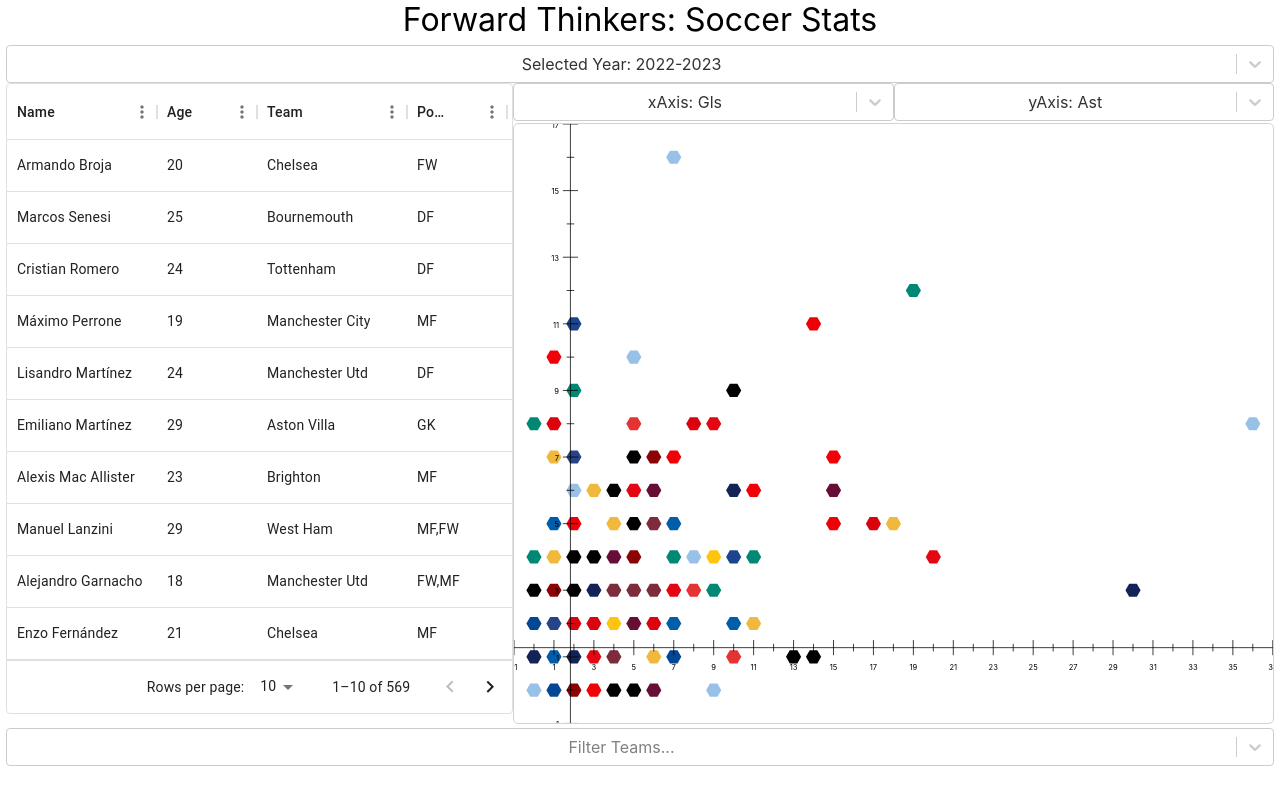
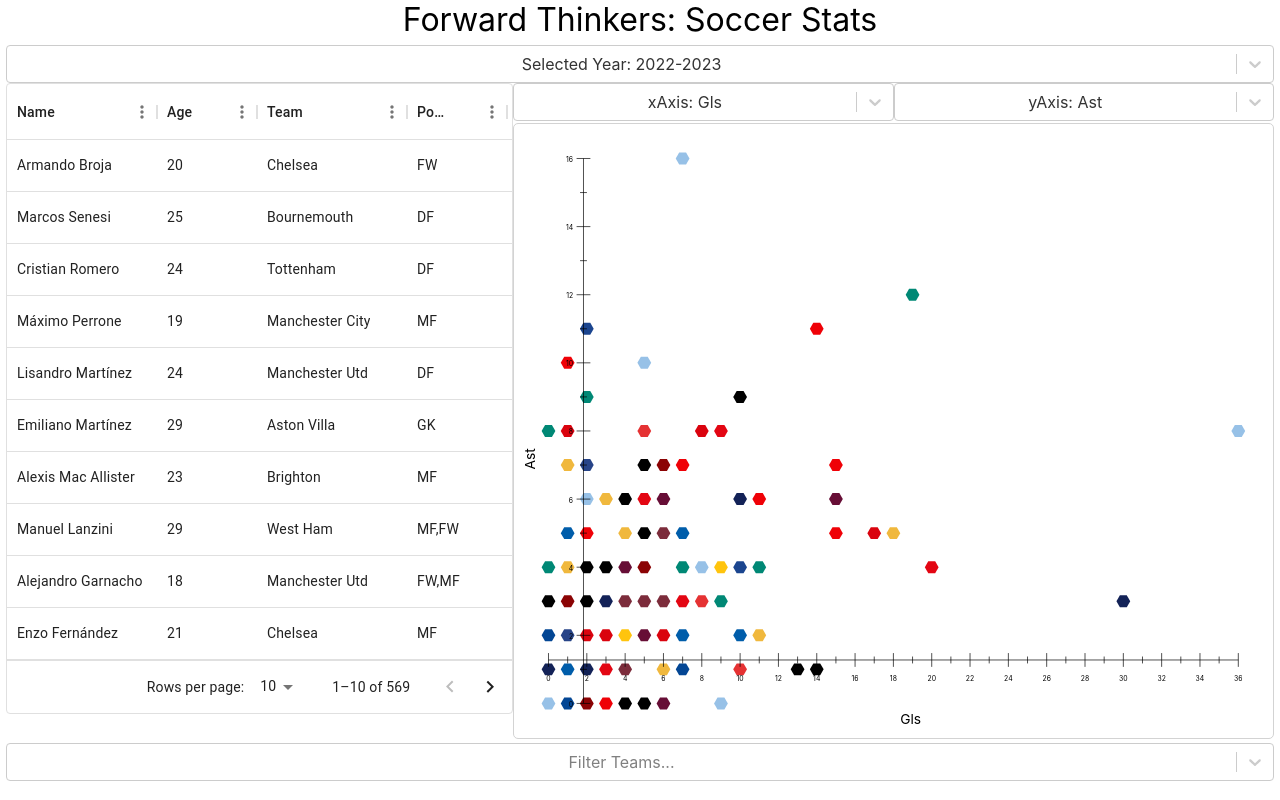
Before and after one commit to Nuri-G/ForwardThinkers, a React (Create React App) app: page / in a window 1280 px wide. Built offline with nearby package versions, Linux system fonts and the light colour scheme.

Commit message:
Margins added to graph, axis labels created

```diff
--- a/src/Graph.js
+++ b/src/Graph.js
@@ -50,20 +50,46 @@ class Graph extends React.Component {
     }
 
     minX() {
-        return Math.min(...this.activeDataX()) - 1;
+        return Math.min(...this.activeDataX());
     }
 
     minY() {
-        return Math.min(...this.activeDataY()) - 1;
+        return Math.min(...this.activeDataY());
     }
 
     maxX() {
-        return Math.max(...this.activeDataX()) + 1;
+        return Math.max(...this.activeDataX());
     }
 
     maxY() {
-        return Math.max(...this.activeDataY()) + 1;
+        return Math.max(...this.activeDataY());
     }
+
+    renderXAxisLabel() {
+        const xLabel = this.props.xAxis; // Assuming this is the selected label for X axis
+        const margin = 5;
+        const xLabelX = (this.props.width + margin)/ 2;
+        const xLabelY = this.props.height + margin-2;
+
+        return (
+            <text x={xLabelX} y={xLabelY} textAnchor="middle" fontSize="2">
+                {xLabel}
+            </text>
+        );
+    }
+    renderYAxisLabel() {
+        const yLabel = this.props.yAxis; // Assuming this is the selected label for Y axis
+        const margin = 5;
+        const yLabelX = -2;
+        const yLabelY = (this.props.height + margin) / 2;
+
+        return (
+            <text x={yLabelX} y={yLabelY} textAnchor="end" fontSize="2" transform={`rotate(-90, ${yLabelX}, ${yLabelY})`}>
+                {yLabel}
+            </text>
+        );
+    }
+
 
     createChart() {
         const dataPoints = this.props.activeData.map((line, i) => {
@@ -277,11 +303,17 @@ class Graph extends React.Component {
     }
 
     render() {
+        const margin = 5;
+        const viewBoxWidth = this.props.width + margin * 2;
+        const viewBoxHeight = this.props.height + margin * 2;
+
         return ( //This box might need to be bigger as well, or we just make circles smaller
-            <svg viewBox={'0 0 ' + this.props.width + ' ' + this.props.height} style={{ border: '1px solid lightgrey', borderRadius: '5px', marginTop: '2px', zIndex: '2'}}>
+        <svg viewBox={`-${margin} -${margin} ${viewBoxWidth} ${viewBoxHeight}`} style={{ border: '1px solid lightgrey', borderRadius: '5px', marginTop: '2px', zIndex: '2' }}>
                 {this.createChart()}
                 {this.renderXAxis()}
                 {this.renderYAxis()}
+                {this.renderXAxisLabel()}
+                {this.renderYAxisLabel()}
             </svg>
         );
     }
```
